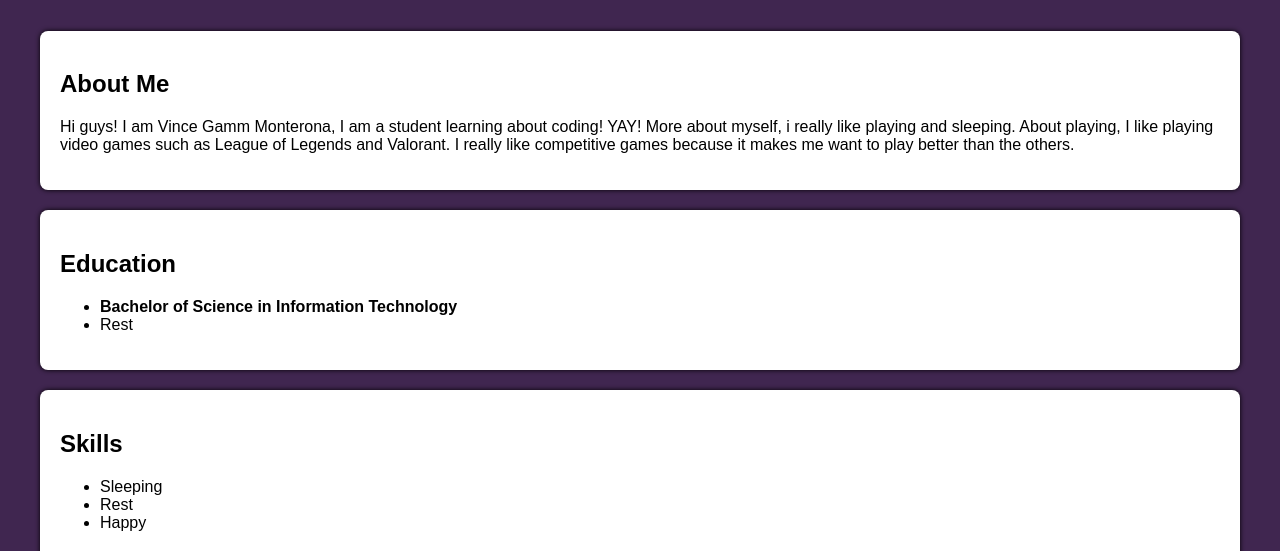
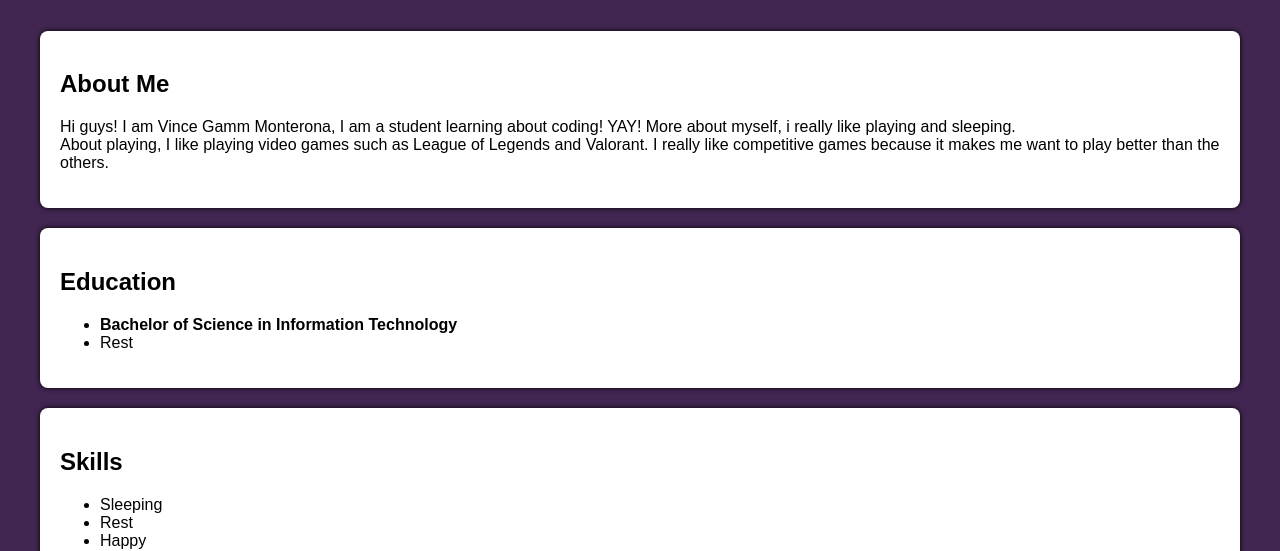
Before and after one commit to binsgamm/my-portfolio, a plain HTML site: page index.html in a window 1280 px wide. Shown: the part 263-814 px from the top of the page. Drawn offline with Linux system fonts and the light colour scheme.

Commit message:
Update index.html

```diff
--- a/index.html
+++ b/index.html
@@ -16,7 +16,7 @@
     </div>
     <div class="section">
         <h2>About Me</h2>
-        <p>Hi guys! I am Vince Gamm Monterona, I am a student learning about coding! YAY! More about myself, i really like playing and sleeping.
+        <p>Hi guys! I am Vince Gamm Monterona, I am a student learning about coding! YAY! More about myself, i really like playing and sleeping.<br>
 
         About playing, I like playing video games such as League of Legends and Valorant. I really like competitive games because it makes me want to play better than the others.</p>
     </div>
```
